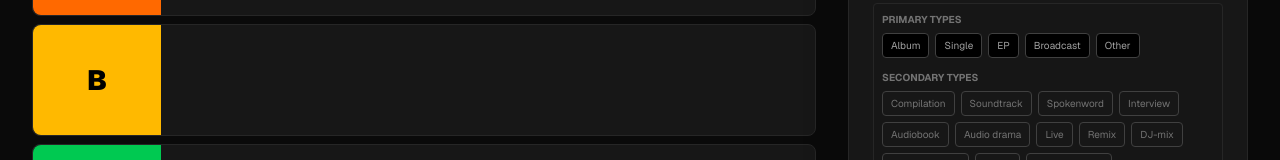
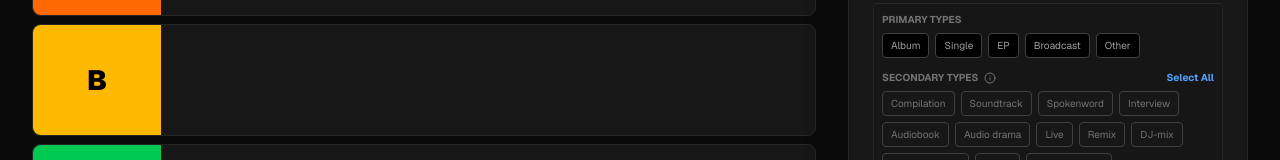
Before and after one commit to Kajiih/MOAT, a Next.js app: page / in a window 1280 px wide. Both pictures are taken after a click on the button 1205 px from the left and 250 px from the top of the page. Shown: the part 320-480 px from the top of the page. Built offline with nearby package versions, Linux system fonts and the light colour scheme.

Commit message:
feat: improve secondary type filtering

```diff
--- a/components/SearchTab.tsx
+++ b/components/SearchTab.tsx
@@ -1,7 +1,7 @@
 'use client';
 
 import { useState } from 'react';
-import { ChevronLeft, ChevronRight, Filter, X } from 'lucide-react';
+import { ChevronLeft, ChevronRight, Filter, X, Info } from 'lucide-react';
 import { MediaType, ArtistSelection, PRIMARY_TYPES, SECONDARY_TYPES } from '@/lib/types';
 import { useMediaSearch } from '@/lib/hooks';
 import { MediaCard } from '@/components/MediaCard';
@@ -140,11 +140,28 @@ export function SearchTab({
                             </div>
 
                             <div>
-                                <div className="text-[10px] text-neutral-500 uppercase font-bold mb-1.5 flex justify-between">
-                                    <span>Secondary Types</span>
-                                    {albumSecondaryTypes.length > 0 && (
-                                        <button onClick={() => setAlbumSecondaryTypes([])} className="text-blue-400 hover:text-blue-300">Clear</button>
-                                    )}
+                                <div className="text-[10px] text-neutral-500 uppercase font-bold mb-1.5 flex justify-between items-center">
+                                    <div className="flex items-center gap-1.5">
+                                        <span>Secondary Types</span>
+                                        <div className="group relative">
+                                            <Info size={12} className="text-neutral-500 cursor-help hover:text-neutral-300 transition-colors" />
+                                            <div className="absolute left-0 bottom-full mb-2 w-56 p-2 bg-neutral-900 border border-neutral-700 rounded shadow-xl text-[10px] text-neutral-300 normal-case font-normal opacity-0 group-hover:opacity-100 transition-opacity pointer-events-none z-50">
+                                                By default, standard albums are shown. Select types to exclusively filter for them (e.g. &apos;Live&apos; shows only Live albums).
+                                            </div>
+                                        </div>
+                                    </div>
+                                    <button
+                                        onClick={() => {
+                                            if (albumSecondaryTypes.length === SECONDARY_TYPES.length) {
+                                                setAlbumSecondaryTypes([]);
+                                            } else {
+                                                setAlbumSecondaryTypes([...SECONDARY_TYPES]);
+                                            }
+                                        }}
+                                        className="text-blue-400 hover:text-blue-300 transition-colors"
+                                    >
+                                        {albumSecondaryTypes.length === SECONDARY_TYPES.length ? 'Deselect All' : 'Select All'}
+                                    </button>
                                 </div>
                                 <div className="flex flex-wrap gap-1.5">
                                     {SECONDARY_TYPES.map(t => {
```
Also changed, not shown: app/api/search/route.ts (+8 -1 lines).
